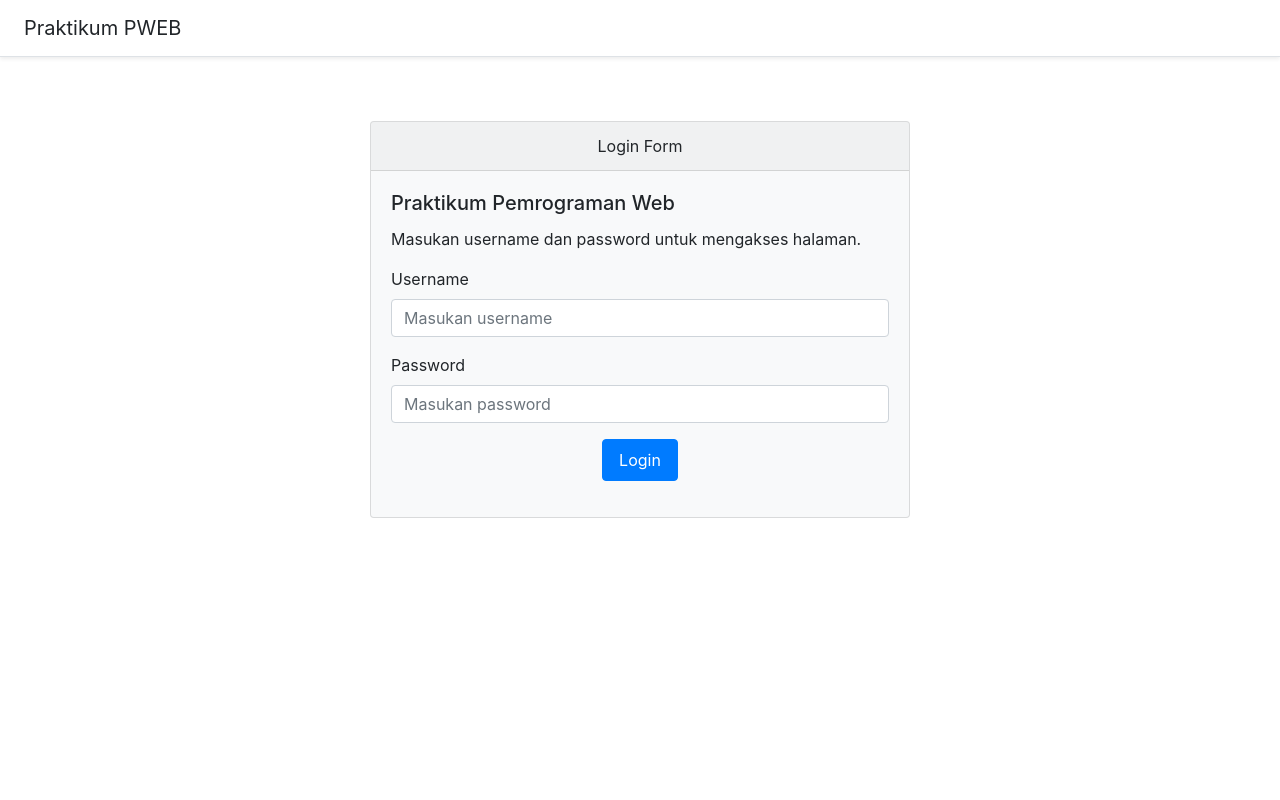
After one commit to linothomas14/Homework-CI3, a CodeIgniter app: page /Homework/index.php/homework/login in a window 1280 px wide. The commit adds this page. Run offline with CodeIgniter, Linux system fonts and the light colour scheme; some libraries are stand-ins or nearby versions.

Commit message:
add login, registration etc

```diff
--- a/application/config/config.php
+++ b/application/config/config.php
@@ -23,7 +23,8 @@ defined('BASEPATH') or exit('No direct script access allowed');
 | a PHP script and you can easily do that on your own.
 |
 */
-$config['base_url'] = 'http://localhost/Homework/';
+/* $config['base_url'] = 'http://localhost/Homework/'; */
+$config['base_url'] = 'http://localhost:3000';
 
 /*
 |--------------------------------------------------------------------------
@@ -380,7 +381,7 @@ $config['encryption_key'] = '';
 $config['sess_driver'] = 'files';
 $config['sess_cookie_name'] = 'ci_session';
 $config['sess_expiration'] = 7200;
-$config['sess_save_path'] = NULL;
+$config['sess_save_path'] = sys_get_temp_dir();
 $config['sess_match_ip'] = FALSE;
 $config['sess_time_to_update'] = 300;
 $config['sess_regenerate_destroy'] = FALSE;
--- a/application/controllers/Homework.php
+++ b/application/controllers/Homework.php
@@ -10,19 +10,68 @@ class Homework extends CI_Controller
 	}
 	public function index()
 	{
-		$data['assignments'] = $this->M_homework->read();
-		$this->load->view('header', $data);
-		$this->load->view('home');
-		$this->load->view('footer');
+		if ($this->session->userdata('login') == 1) {
+			$data['assignments'] = $this->M_homework->read();
+			$this->load->view('core/header', $data);
+			$this->load->view('contents/home');
+			$this->load->view('core/footer');
+		} else {
+			$this->session->set_flashdata('belum_login', '2');
+			redirect('homework/login', 'refresh');
+		}
+	}
+
+	public function login()
+	{
+		$this->load->view('core/header-login');
+		$this->load->view('login/login');
+		$this->load->view('core/footer');
+		if (isset($_POST['login'])) {
+			$this->M_homework->validateLogin();
+		}
+	}
+
+	public function registration()
+	{
+		$this->load->view('core/header-login');
+		$this->load->view('login/registration');
+		$this->load->view('core/footer');
+		if (isset($_POST['submit'])) {
+			$this->M_homework->registration();
+		}
+	}
+
+	public function biodata()
+	{
+		if ($this->session->flashdata('register') == 'true') {
+			$this->load->view('core/header-login');
+			$this->load->view('login/fillBiodata');
+			$this->load->view('core/footer');
+			if (isset($_POST['submit-biodata'])) {
+				$this->M_homework->fillBiodata();
+			}
+		} else {
+			redirect('homework/registration', 'refresh');
+		}
 	}
 
 	public function tambah()
 	{
-		$this->load->view('header');
-		$this->load->view('tambah');
-		$this->load->view('footer');
+		$this->load->view('core/header');
+		$this->load->view('contents/tambah');
+		$this->load->view('core/footer');
 		if (isset($_POST['submit'])) {
 			$this->M_homework->create();
+		}
+	}
+
+	public function test()
+	{
+		$this->load->view('core/header-login');
+		$this->load->view('login/registration');
+		$this->load->view('core/footer');
+		if (isset($_POST['submit'])) {
+			$this->M_homework->registration();
 		}
 	}
 
--- a/application/models/M_homework.php
+++ b/application/models/M_homework.php
@@ -6,6 +6,71 @@ class M_homework extends CI_Model
     function read()
     {
         return $this->db->get('assignments')->result_array();
+    }
+
+    function registration()
+    {
+        $username = $this->input->post('username');
+        $username_exist = $this->db->get_where('users', ['username' => $username])->row_array();
+
+        $password = $this->input->post('password');
+        $hashed_password = password_hash($password, PASSWORD_DEFAULT);
+
+        if ($username_exist) {
+            $this->session->set_flashdata('username', 'Exists');
+            redirect('homework/registration', 'refresh');
+        } else {
+            $userData = [
+                'username' => $username,
+                'password' => $hashed_password,
+            ];
+
+            $this->db->insert('users', $userData);
+            // Session data
+            $this->session->set_userdata('username', $username);
+            $this->session->set_flashdata('register', 'true');
+            if ($this->db->affected_rows() > 0) {
+                redirect('homework/biodata', 'refresh');
+            }
+        }
+    }
+
+    function fillBiodata()
+    {
+        $username = $this->session->userdata('username');
+        $nama = $this->input->post('nama-lengkap');
+        $npm = $this->input->post('npm');
+        $kelas = $this->input->post('kelas');
+
+        $userData = [
+            'username' => $username,
+            'nama' => $nama,
+            'npm' => $npm,
+            'kelas' => $kelas,
+        ];
+        $this->db->insert('biodata', $userData);
+        $this->session->set_userdata('login', '1');
+        if ($this->db->affected_rows() > 0){
+            redirect('homework', 'refresh');
+        }
+    }
+
+    function validateLogin()
+    {
+        $username = $this->input->post('username');
+        $password = $this->input->post('password');
+        $user = $this->db->get_where('users', ['username' => $username])->row_array();
+
+        if ($user) {
+            if (password_verify($password, $user['password'])) {
+                $this->session->set_userdata('login', '1');
+                $this->session->set_userdata('username', $user['username']);
+                redirect('', 'refresh');
+            }
+        } else {
+            $this->session->set_flashdata('salah_login', '1');
+            redirect('homework/login', 'refresh');
+        }
     }
 
     function create()
@@ -20,7 +85,6 @@ class M_homework extends CI_Model
             'subject' => $subject,
             'description' => $description,
             'deadline' => $deadline,
-
         ];
 
         $this->db->insert('assignments', $data);
--- a/application/views/home.php
+++ b/application/views/contents/home.php
@@ -1,6 +1,10 @@
 <div class="container">
 	<h1 class="text-center p-3">Assignment 3IA01 🔥</h1>
 	<a class="btn btn-info mb-3" href="<?= base_url('homework/tambah') ?>">Add Assignment</a>
+	<?php
+	$username = $this->session->userdata('username');
+	echo "rifqi";
+	echo $username; ?>
 	<table class="table table-striped table-hover">
 		<thead class="table-success">
 			<tr>
--- /dev/null
+++ b/application/views/core/header-login.php
@@ -0,0 +1,16 @@
+<html lang="en">
+
+<head>
+    <meta charset="utf-8">
+    <meta name="viewport" content="width=device-width, initial-scale=1, shrink-to-fit=no">
+    <title>Tugas 3IA01</title>
+
+    <!-- Bootstrap core CSS-->
+    <link rel="stylesheet" href="<?= base_url('assets/css/bootstrap.min.css') ?>">
+    <!-- Bootstrap core JS-->
+    <script src="<?= base_url('assets/js/bootstrap.bundle.min.js') ?>"></script>
+    <script src="<?= base_url('assets/js/bootstrap.min.js') ?>"></script>
+    <link rel="stylesheet" href="<?= base_url('assets/css/style.css') ?>">
+</head>
+
+<body style="overflow-x: hidden;">
--- /dev/null
+++ b/application/views/login/login.php
@@ -0,0 +1,47 @@
+<div class="d-flex flex-column flex-md-row align-items-center p-3 px-md-4 mb-3 bg-white border-bottom shadow-sm">
+    <h5 class="my-0 mr-md-auto font-weight-normal">Praktikum PWEB</h5>
+</div>
+
+<div class="container">
+    <div class="row justify-content-md-center">
+        <div class="col-md-6">
+            <div class="card bg-light my-5">
+                <div class="card-header text-center">Login Form</div>
+                <div class="card-body">
+                    <h5 class="card-title">Praktikum Pemrograman Web</h5>
+                    <p class="card-text">Masukan username dan password untuk mengakses halaman.</p>
+
+                    <!-- <?php if ($this->session->flashdata('salah_login')) : ?>
+                        <div class="alert alert-danger" role="alert">
+                            Username atau Password Salah!
+                        </div>
+                    <?php elseif ($this->session->flashdata('belum_login')) : ?>
+                        <div class="alert alert-danger" role="alert">
+                            Anda belum melakukan Login!
+                        </div>
+                    <?php endif ?> -->
+
+                    <form action="" method="post" class="needs-validation" novalidate>
+                        <div class="form-group">
+                            <label for="username">Username</label>
+                            <input type="text" class="form-control" name="username" id="username" placeholder="Masukan username" autocomplete="off" required>
+                            <div class="invalid-feedback">
+                                Anda belum memasukan username.
+                            </div>
+                        </div>
+                        <div class="form-group">
+                            <label for="password">Password</label>
+                            <input type="password" class="form-control" name="password" id="password" placeholder="Masukan password" autocomplete="off" required>
+                            <div class="invalid-feedback">
+                                Anda belum memasukan password.
+                            </div>
+                        </div>
+                        <div class="text-center">
+                            <button type="submit" class="btn btn-primary text-center px-3 py-2" name="login">Login</button>
+                        </div>
+                    </form>
+                </div>
+            </div>
+        </div>
+    </div>
+</div>
```
Also changed, not shown: application/views/login/fillBiodata.php (added, +27 -0 lines), application/views/login/registration.php (added, +27 -0 lines), application/views/contents/tambah.php (renamed from application/views/tambah.php), application/views/core/footer.php (renamed from application/views/footer.php), application/views/core/header.php (renamed from application/views/header.php), 1 other file.
